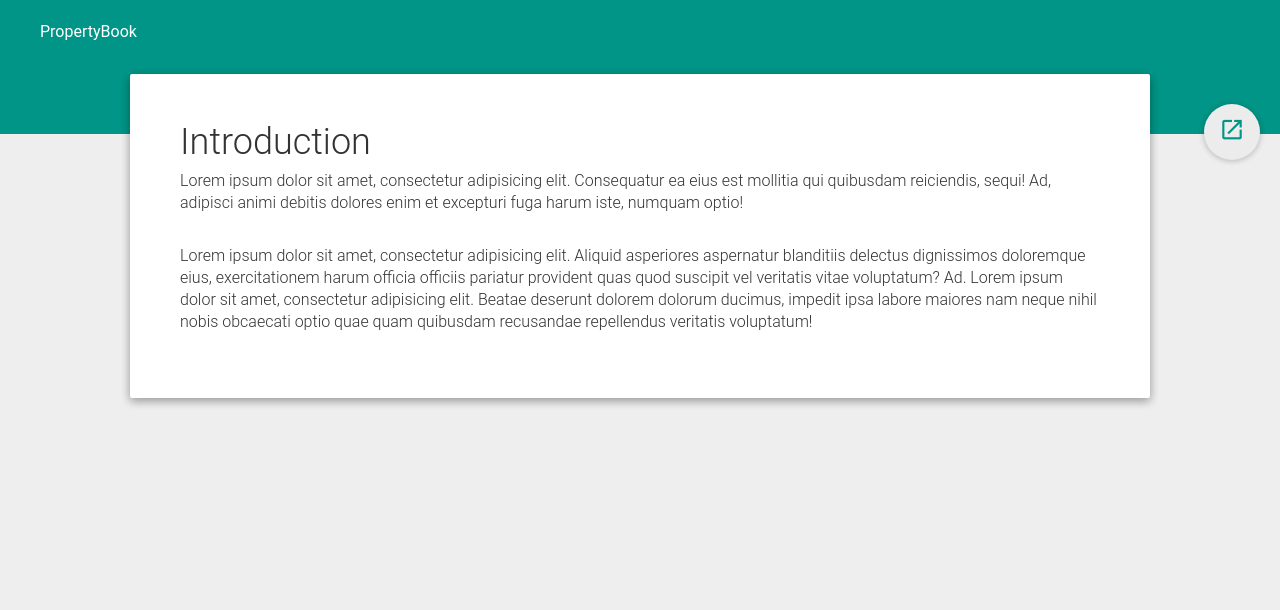
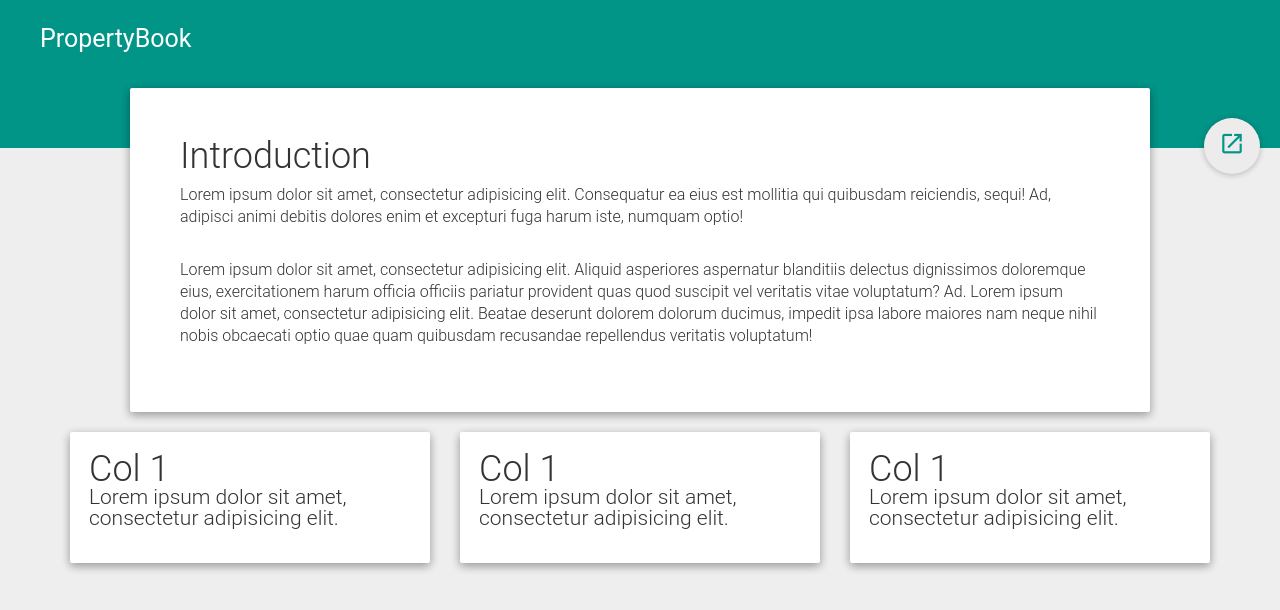
Before and after one commit to SupermanLesRae/PropertyBook, a Node server app: page / in a window 1280 px wide. Shown: the top 610 px of the page. Run offline with Node 20, Linux system fonts and the light colour scheme.

Commit message:
font end additions

```diff
--- a/public/css/styles.css
+++ b/public/css/styles.css
@@ -1,5 +1,5 @@
 h1 {
-  font-size: 36px;
+  font-size: 40px;
   margin-bottom: 10px; }
   @media screen and (max-width: 768px) {
     h1 {
@@ -37,6 +37,7 @@ h2 {
 
 .navbar-header .section-title {
   color: #fff;
+  font-size: 25px;
   font-weight: 400;
   line-height: 1.5;
   margin: 0 auto;
--- a/public/css/styles.scss
+++ b/public/css/styles.scss
@@ -3,7 +3,7 @@ $break-medium:768px;
 $break-small:480px;
 
 h1 {
-  font-size: 36px;
+  font-size: 40px;
   margin-bottom: 10px;
   @media screen and (max-width: $break-medium) {
     font-size: 32px;
@@ -15,6 +15,7 @@ h1 {
 h2 {
   font-size: 36px;
 }
+
 
 .jumbotron_intro {
   padding:50px!important;
@@ -50,7 +51,7 @@ h2 {
 .navbar-header {
   .section-title {
     color: #fff;
-   // font-size: 56px;
+    font-size: 25px;
     font-weight: 400;
     line-height: 1.5;
     margin: 0 auto;
--- a/public/js/index.js
+++ b/public/js/index.js
@@ -2,8 +2,7 @@
 (function() {
   $(function() {
     return $('#clickBtn').click(function(e) {
-      e.preventDefault();
-      return alert("yes!");
+      return e.preventDefault();
     });
   });
 
--- a/views/index.ejs
+++ b/views/index.ejs
@@ -18,6 +18,28 @@
             Lorem ipsum dolor sit amet, consectetur adipisicing elit. Beatae deserunt dolorem dolorum ducimus, impedit ipsa labore maiores nam neque nihil nobis obcaecati optio quae quam quibusdam recusandae repellendus veritatis voluptatum!</p>
         </div>
       </div>
+      <div class="container" >
+        <div class="row">
+          <div class="col-sm-4">
+            <div class="jumbotron">
+              <h2>Col 1</h2>
+              <p>Lorem ipsum dolor sit amet, consectetur adipisicing elit.</p>
+            </div>
+          </div>
+          <div class="col-sm-4">
+            <div class="jumbotron">
+              <h2>Col 1</h2>
+              <p>Lorem ipsum dolor sit amet, consectetur adipisicing elit.</p>
+            </div>
+          </div>
+          <div class="col-sm-4">
+            <div class="jumbotron">
+              <h2>Col 1</h2>
+              <p>Lorem ipsum dolor sit amet, consectetur adipisicing elit.</p>
+            </div>
+          </div>
+        </div>
+      </div>
     </div>
   </div>
 
```
Also changed, not shown: 2 other files.
